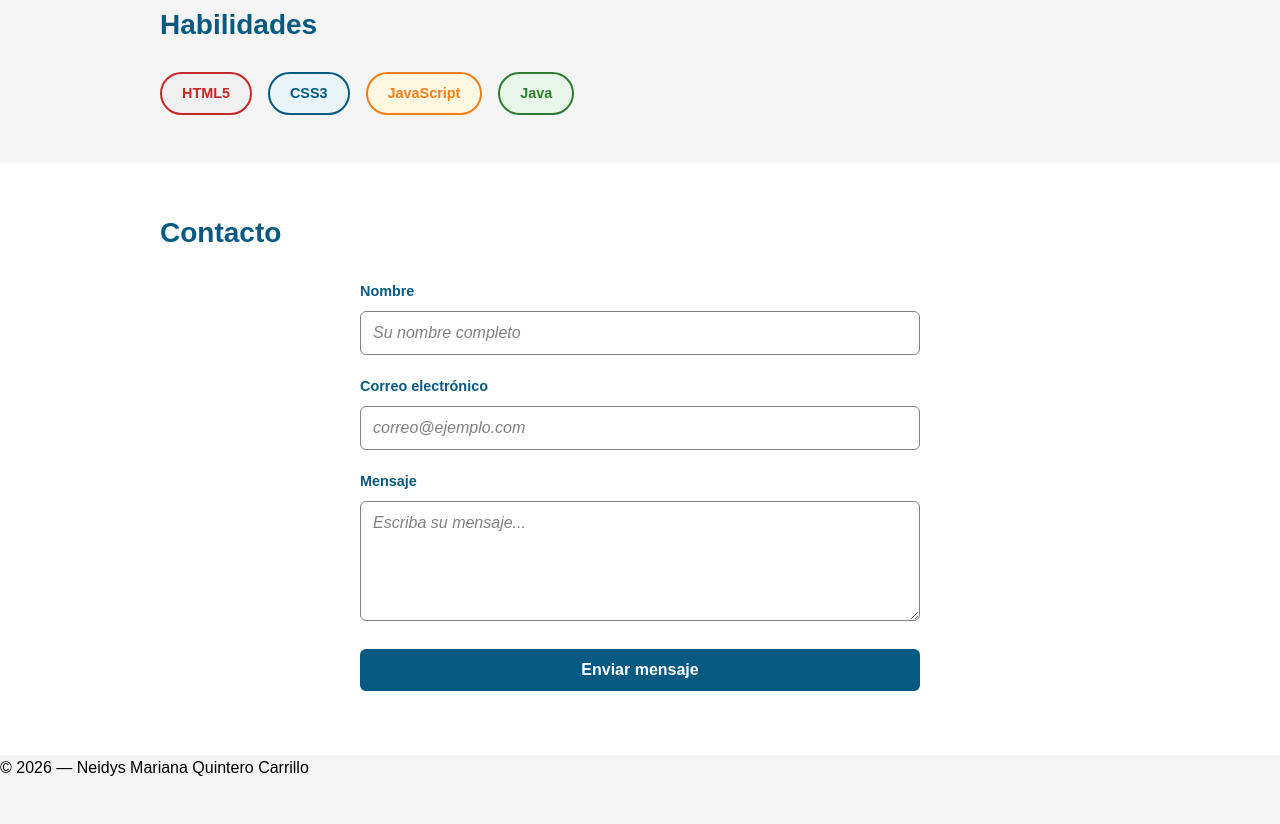
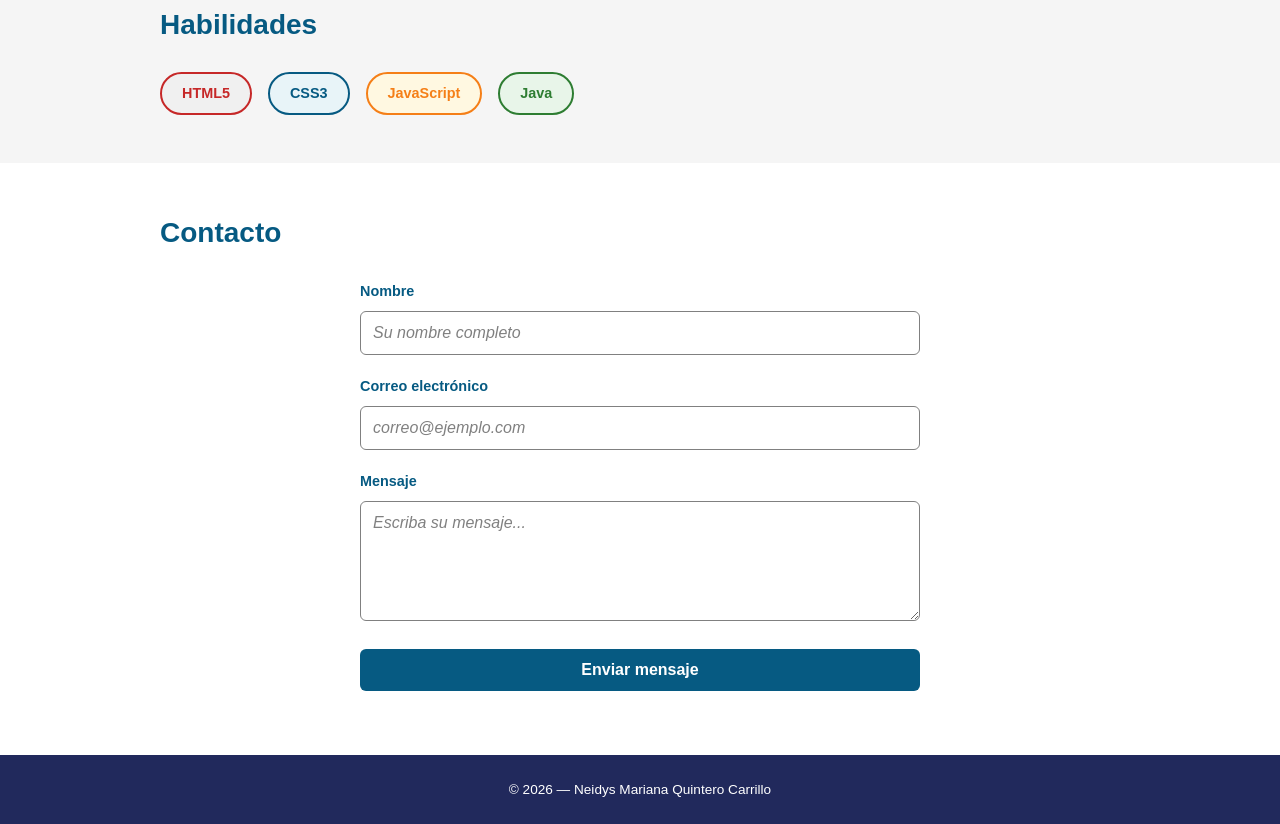
Before and after one commit to neidys06/quintero-post1-u3, a plain HTML site: page parte-1-perfil-css3/index.html in a window 1280 px wide. Shown: the part 537-1361 px from the top of the page. Before the commit the page ends 1317 px from the top, so only its background shows below. Drawn offline with Linux system fonts and the light colour scheme.

Commit message:
"docs: agregar capturas de checkpoints de la parte 1"

```diff
--- a/parte-1-perfil-css3/css/estilos.css
+++ b/parte-1-perfil-css3/css/estilos.css
@@ -253,3 +253,11 @@ textarea { resize: vertical; min-height: 120px; }
 }
 .btn-primary:hover  { background: var(--color-secondary); }
 .btn-primary:active { transform: scale(0.98); }
+
+.site-footer {
+  text-align : center;
+  padding    : var(--space-lg);
+  background : var(--color-dark);
+  color      : var(--color-white);
+  font-size  : 0.85rem;
+}
```
Also changed, not shown: parte-1-perfil-css3/capturas/chk1.png (added), parte-1-perfil-css3/capturas/chk2-1.png (added), parte-1-perfil-css3/capturas/chk2-2.png (added), parte-1-perfil-css3/capturas/chk3.png (added), parte-1-perfil-css3/capturas/chk4.png (added), parte-1-perfil-css3/capturas/chk5.png (added).
